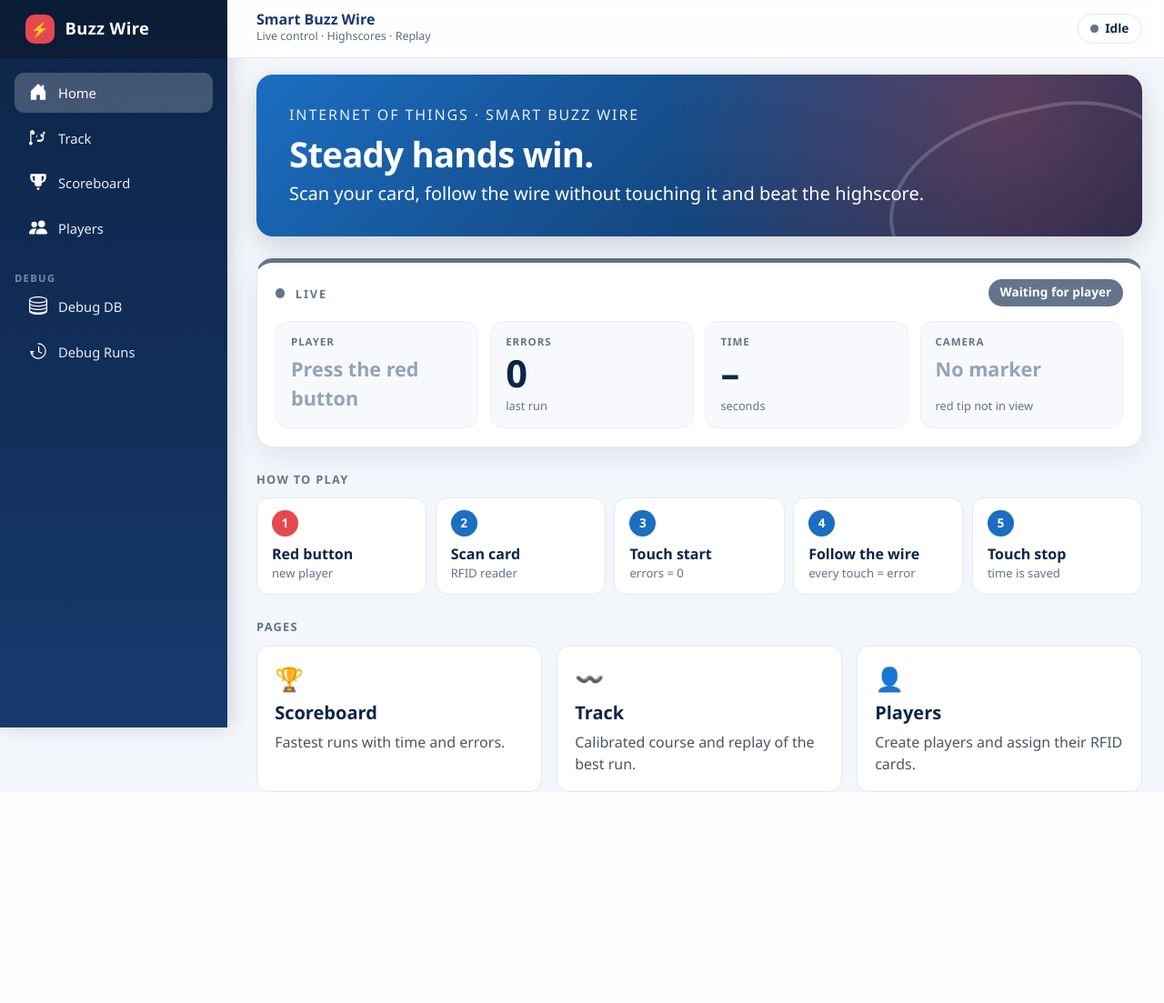
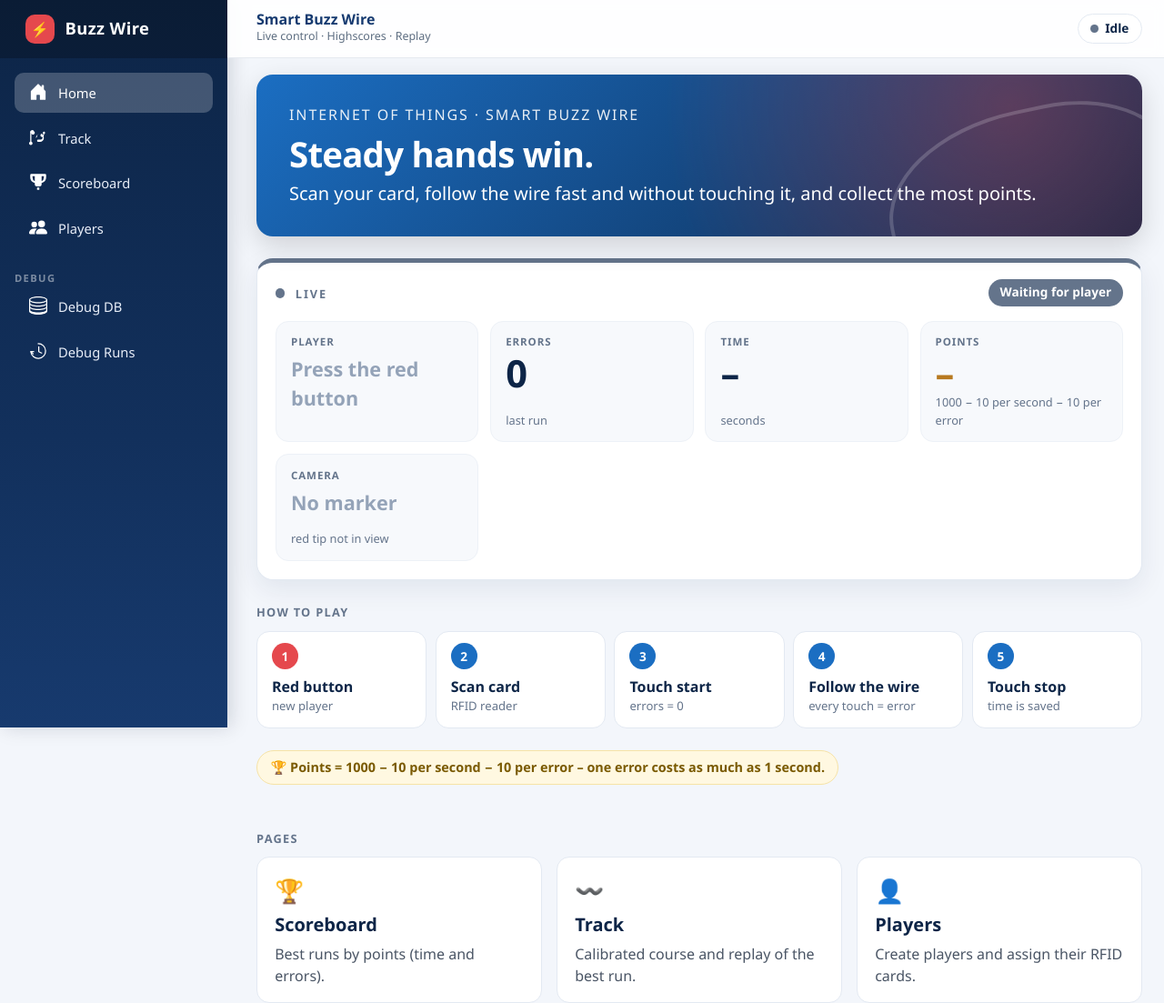
Before and after one commit to NikaV2610/iot-buzz-wire, an ASP.NET Core app: page / in a window 1280 px wide. Shown: the whole page at 91% size. Before the commit the page ends 871 px from the top, so only its background shows below. Run offline with ASP.NET Core 8, Linux system fonts and the light colour scheme; style sheets or scripts are compiled from the project's sources; the project's own start-up code is not run, and a stand-in starts its controllers and pages; some libraries are stand-ins or nearby versions.

Commit message:
Add score points (10 per error), speaker script, updated deck
- ScoreCalculator: 1000 - 10 per second - 10 per error, calculated not stored
- Points on live panel, scoreboard ranking, best-run replay by points
- Docs and test plan with scoring section
- Presentation updated, English speaker script added

Co-Authored-By: Claude Opus 5.5 <noreply@anthropic.com>

```diff
--- a/Hotwire.Web/Hotwire.Web.Web/Components/Live/LivePanel.razor
+++ b/Hotwire.Web/Hotwire.Web.Web/Components/Live/LivePanel.razor
@@ -51,6 +51,12 @@
             <span class="live-tile-sub">seconds</span>
         </div>
 
+        <div class="live-tile live-score">
+            <span class="live-tile-label">Points</span>
+            <span class="live-big">@ShownPoints</span>
+            <span class="live-tile-sub">@ScoreCalculator.Rule</span>
+        </div>
+
         <div class="live-tile">
             <span class="live-tile-label">Camera</span>
             @if (MarkerVisible)
@@ -76,6 +82,18 @@
         (DateTime.UtcNow - Live.LastPosition.TimestampUtc).TotalSeconds < 1;
 
     private int ShownErrors => Live.IsRunActive ? Live.CollisionCount : Live.LastCollisions ?? 0;
+
+    // Live score: drops while the clock runs and with every error
+    private string ShownPoints
+    {
+        get
+        {
+            double? seconds = Live.IsRunActive && Live.RunStartUtc is not null
+                ? (DateTime.UtcNow - Live.RunStartUtc.Value).TotalSeconds
+                : Live.LastDuration;
+            return seconds is null ? "–" : ScoreCalculator.Points(seconds.Value, ShownErrors).ToString();
+        }
+    }
 
     private string ShownTime
     {
--- a/Hotwire.Web/Hotwire.Web.Web/Components/Pages/Home.razor
+++ b/Hotwire.Web/Hotwire.Web.Web/Components/Pages/Home.razor
@@ -6,7 +6,7 @@
 	<p class="home-kicker">Internet of Things · Smart Buzz Wire</p>
 	<h1>Steady hands win.</h1>
 	<p class="lead mb-0">
-		Scan your card, follow the wire without touching it and beat the highscore.
+		Scan your card, follow the wire fast and without touching it, and collect the most points.
 	</p>
 </div>
 
@@ -20,6 +20,7 @@
 	<div class="step"><span class="step-no">4</span><b>Follow the wire</b><span>every touch = error</span></div>
 	<div class="step"><span class="step-no">5</span><b>Touch stop</b><span>time is saved</span></div>
 </div>
+<div class="score-rule mb-4">🏆 Points = @ScoreCalculator.Rule – one error costs as much as 1 second.</div>
 
 <h2 class="section-title">Pages</h2>
 <div class="row g-3">
@@ -27,7 +28,7 @@
 		<a class="home-card text-decoration-none" href="scoreboard">
 			<span class="home-card-icon">🏆</span>
 			<h5>Scoreboard</h5>
-			<p>Fastest runs with time and errors.</p>
+			<p>Best runs by points (time and errors).</p>
 		</a>
 	</div>
 
--- a/Hotwire.Web/Hotwire.Web.Web/wwwroot/app.css
+++ b/Hotwire.Web/Hotwire.Web.Web/wwwroot/app.css
@@ -498,3 +498,18 @@ html, body {
 .row-scanned td { background: #e6f6ec !important; font-weight: 700; }
 
 .live-link { font-size: .8rem; font-weight: 600; text-decoration: none; margin-top: .2rem; }
+
+/* ---------- Score ---------- */
+.score-rule {
+    display: inline-block;
+    padding: .45rem .9rem;
+    border-radius: 999px;
+    background: #fff8e1;
+    border: 1px solid #f6e3a6;
+    color: #7a5a00;
+    font-weight: 600;
+    font-size: .9rem;
+}
+
+.podium-time small { font-size: 1rem; font-weight: 700; color: var(--bw-muted); }
+.live-score .live-big { color: #b7791f; }
```
Also changed, not shown: Hotwire.Web/Hotwire.Web.Web/Components/Pages/Scoreboard.razor (+18 -7 lines), Hotwire.Web/Hotwire.Web.Web/Components/Pages/Track.razor (+6 -3 lines), Hotwire.Web/Hotwire.Web.Web/Services/ScoreCalculator.cs (added, +22 -0 lines), docs/Documentation.md (+26 -12 lines), docs/TestPlan.md (+1 -1 lines), 2 other files.
